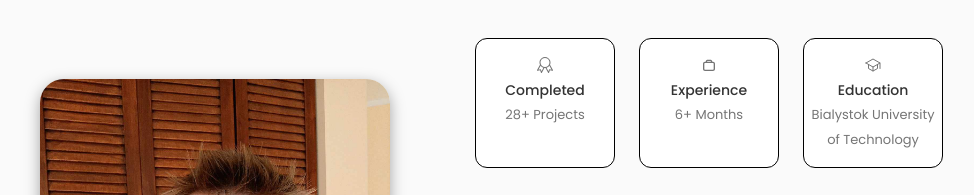
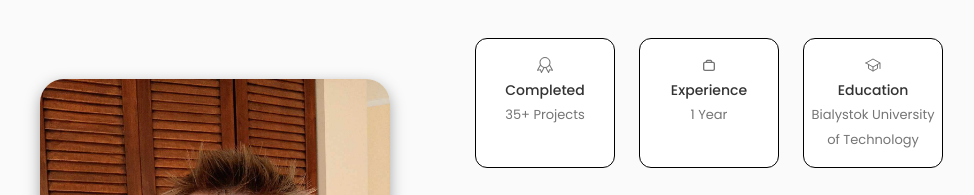
Before and after one commit to HubertSleszynski/portfolio_v2, a React (Vite) app: page / in a window 1280 px wide. Shown: the part 957-1152 px from the top of the page, without its empty margins (177-1151 px from the left). Built offline with nearby package versions, Linux system fonts and the light colour scheme.

Commit message:
updated about me section

```diff
--- a/src/components/about/Info.jsx
+++ b/src/components/about/Info.jsx
@@ -8,12 +8,12 @@ export default function Info() {
       <div className="about__box">
         <SlBadge />
         <h3 className="about__title">Completed</h3>
-        <span className="about__subtitle">28+ Projects</span>
+        <span className="about__subtitle">35+ Projects</span>
       </div>
       <div className="about__box">
         <CgWorkAlt />
         <h3 className="about__title">Experience</h3>
-        <span className="about__subtitle">6+ Months</span>
+        <span className="about__subtitle">1 Year</span>
       </div>
       <div className="about__box">
         <IoSchoolOutline />
```
